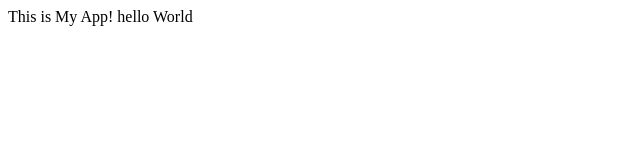
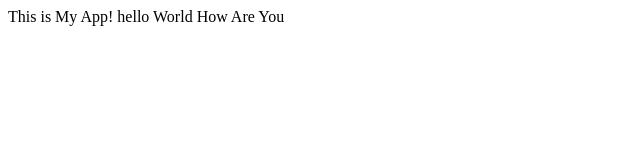
Before and after one commit to mkhullar89/myappsample, a plain HTML site: page index.html in a window 1280 px wide. Shown: the whole page, without its empty margins (0-640 px from the left). Drawn offline with Linux system fonts and the light colour scheme.

Commit message:
Initial commit

```diff
--- a/index.html
+++ b/index.html
@@ -4,6 +4,6 @@
         <title>MySite</title>
     </head>
     <body>
-        This is My App! hello World
+        This is My App! hello World How Are You
     </body>
 </html>
```
